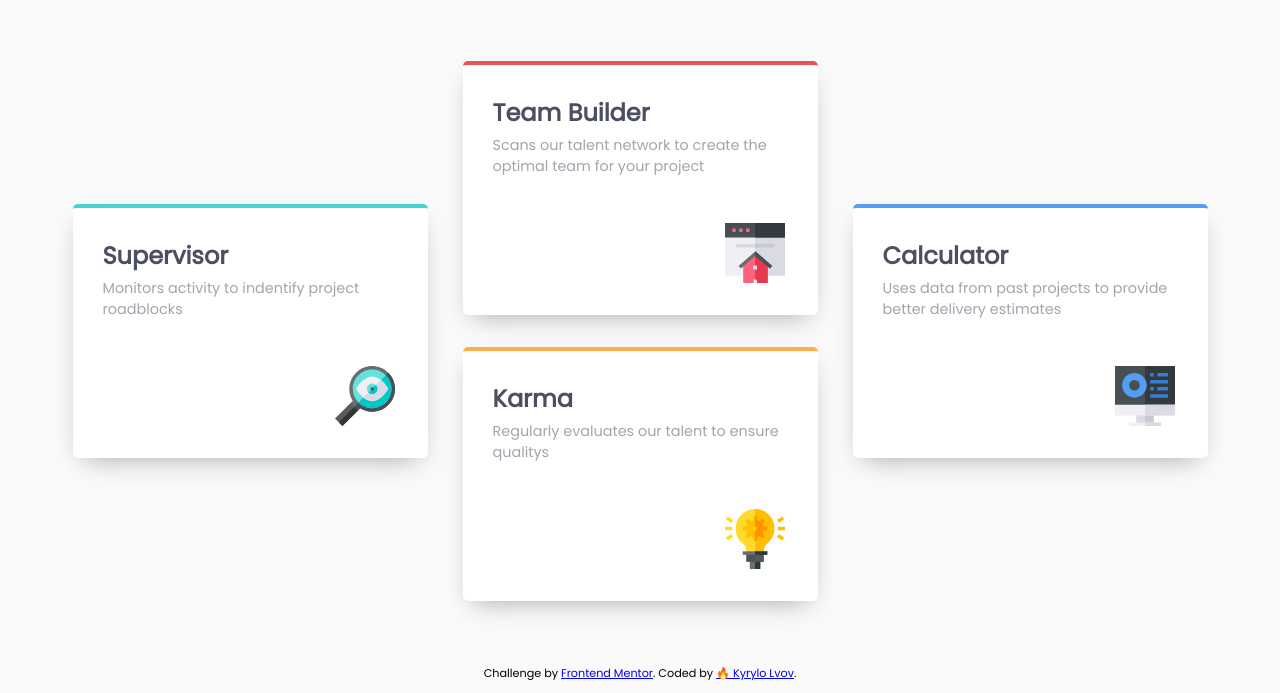
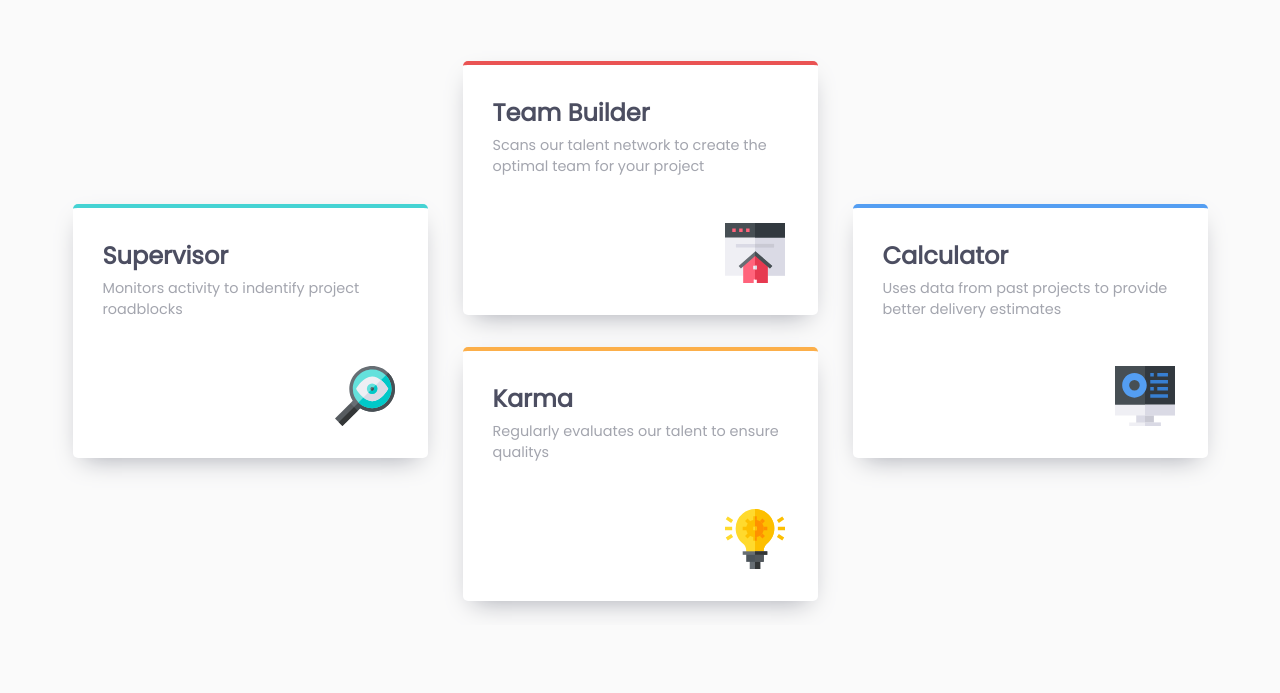
Before and after one commit to kyrylolvov/fourcard, a plain HTML site: page index.html in a window 1280 px wide. Shown: the part 265-958 px from the top of the page. After the commit the page ends 890 px from the top, so only its background shows below. Drawn offline with Linux system fonts and the light colour scheme.

Commit message:
Update index.html

```diff
--- a/index.html
+++ b/index.html
@@ -48,12 +48,5 @@
 
 
   </main>
-
-  <footer>
-    <p class="attribution">
-      Challenge by <a href="https://www.frontendmentor.io?ref=challenge" target="_blank">Frontend Mentor</a>.
-      Coded by <a href="https://www.frontendmentor.io/profile/LvovKirill">🔥 Kyrylo Lvov</a>.
-    </p>
-  </footer>
 </body>
 </html>
```
